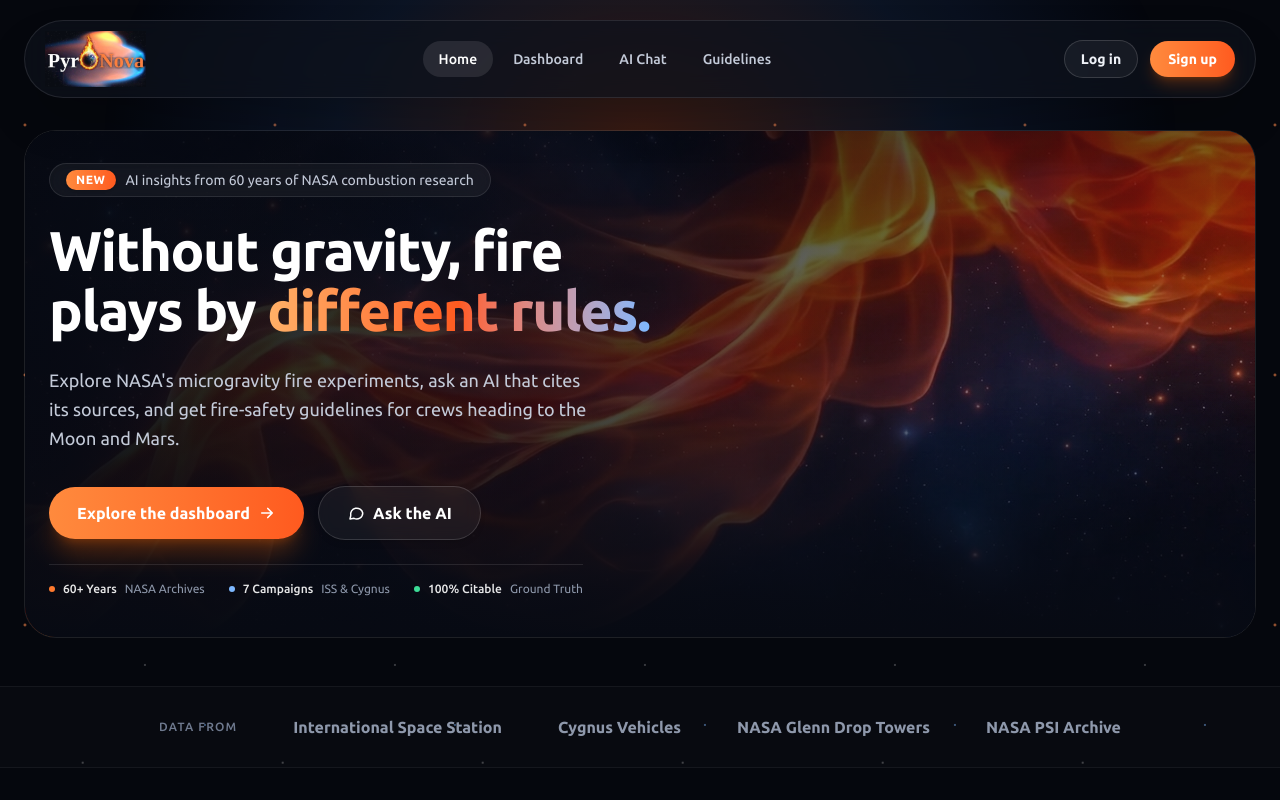
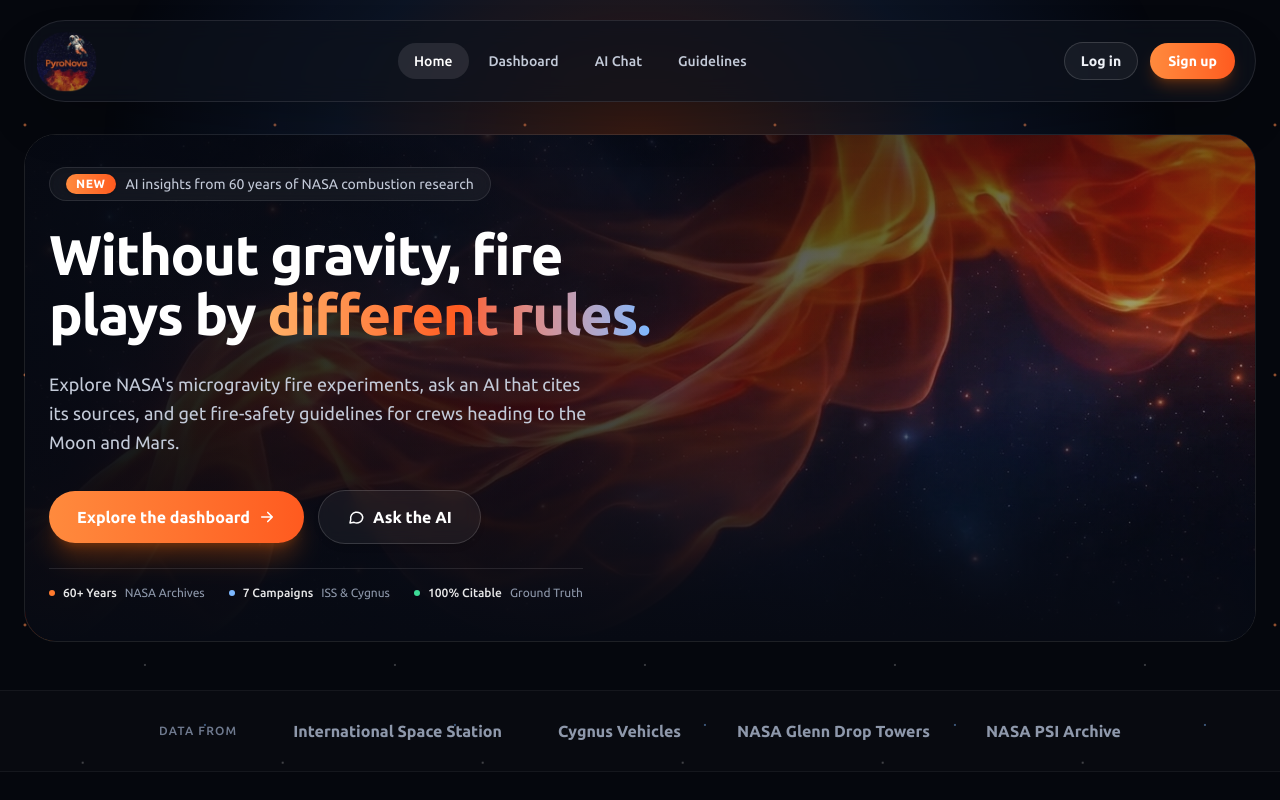
Before and after one commit to AfnanMohamed20/flame-in-freefall-pyro, a Next.js app: page / in a window 1280 px wide. Shown: the top 800 px of the page. Built offline with nearby package versions, Linux system fonts and the light colour scheme.

Commit message:
Adjust logo position

```diff
--- a/app/components/Logo.tsx
+++ b/app/components/Logo.tsx
@@ -5,12 +5,12 @@ export default function Logo() {
   return (
     <Link href="/" className="flex items-center no-underline group">
       <Image
-        src="/pnlogo.jpg"
+        src="/pyronovalogo-removebg-preview.png"
         alt="PyroNova"
         width={900}
         height={300}
         priority
-        className="h-14 w-auto mix-blend-screen group-hover:brightness-110 transition-all duration-300"
+        className="h-16 w-auto mix-blend-screen group-hover:brightness-110 transition-all duration-300"
       />
     </Link>
   );
--- a/app/page.tsx
+++ b/app/page.tsx
@@ -8,9 +8,9 @@ export default function Home() {
       {/* Background Glow */}
       <div className="absolute top-[-260px] left-1/2 w-[1100px] h-[800px] -translate-x-1/2 bg-[radial-gradient(closest-side,rgba(255,106,40,0.22),rgba(77,140,255,0.1)_55%,rgba(5,7,13,0)_100%)] pointer-events-none animate-pulse duration-[4000ms]" />
 
-            {/* Navbar */}
-      <header className="relative pt-5 z-50">
-        <div className="w-[calc(100%-3rem)] mx-auto px-5 py-2.5 flex items-center justify-between bg-[rgba(14,18,28,0.7)] border border-white/10 rounded-full backdrop-blur-md shadow-2xl">
+      {/* Navbar */}
+                        <header className="relative pt-5 z-50">
+        <div className="w-[calc(100%-3rem)] mx-auto pl-3 pr-5 py-2 flex items-center justify-between bg-[rgba(14,18,28,0.7)] border border-white/10 rounded-full backdrop-blur-md shadow-2xl">
           <Logo />
 
           <nav className="hidden md:flex gap-1 text-sm font-medium">
```
Also changed, not shown: public/pyronovalogo-removebg-preview.png (added).
